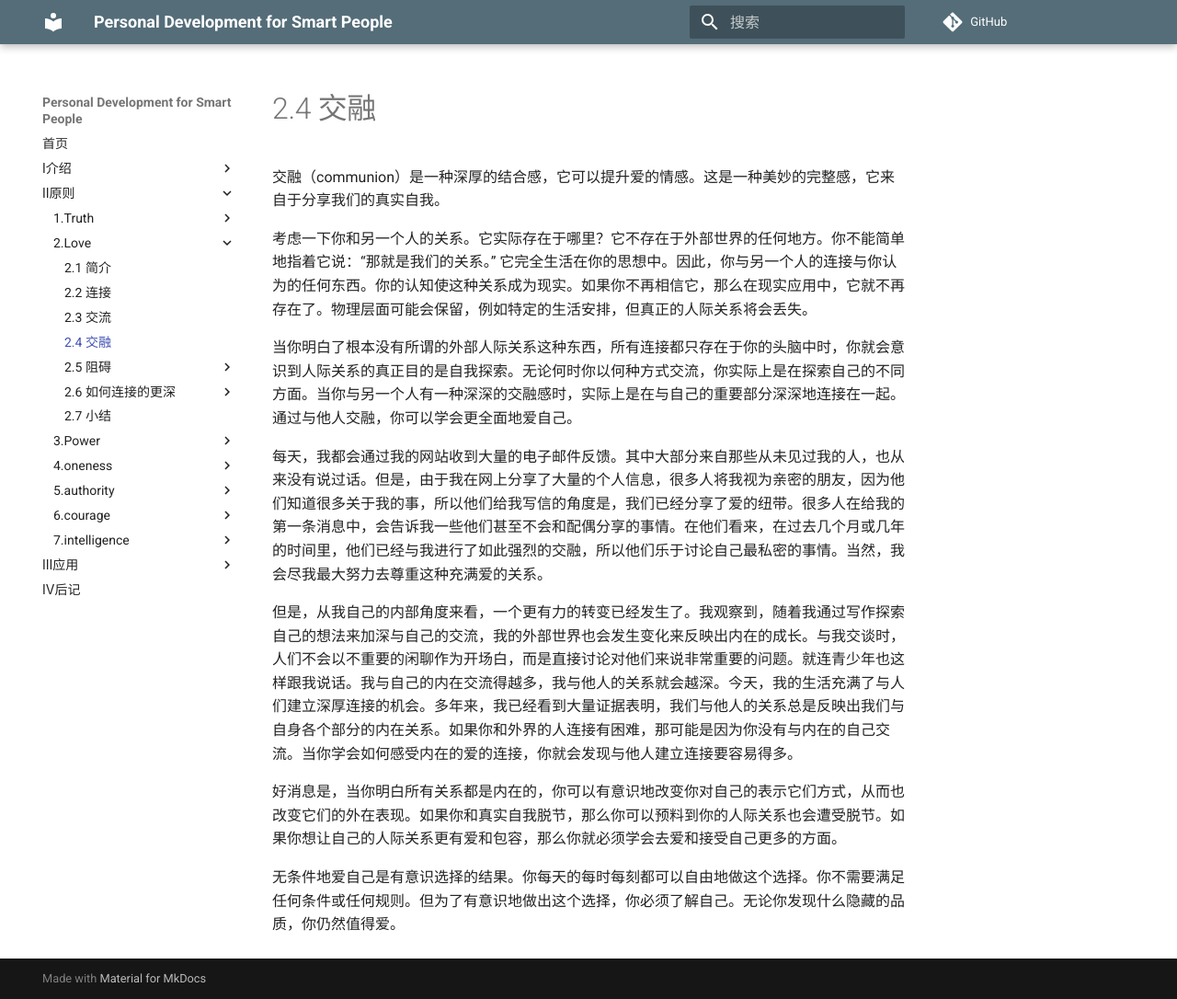
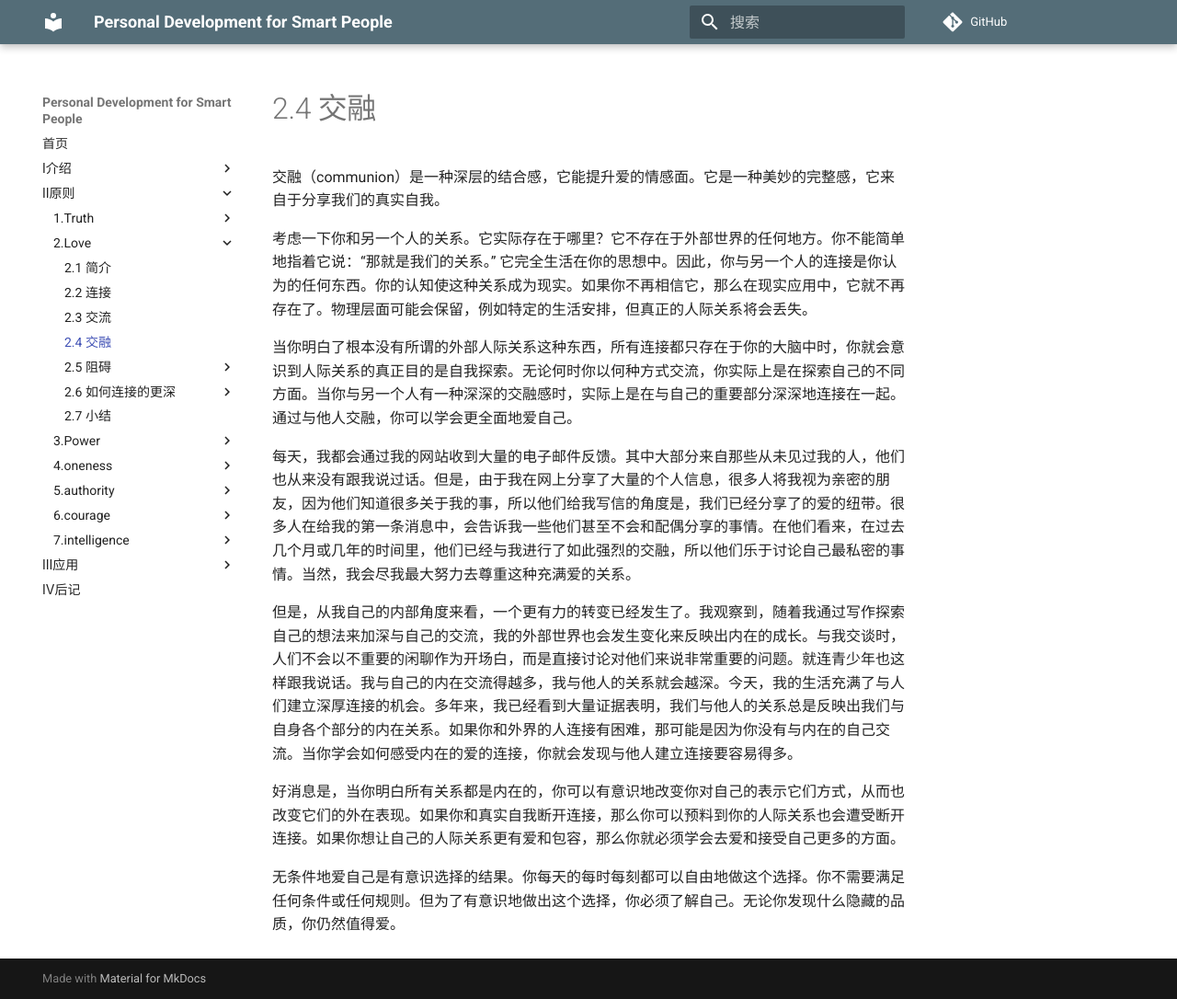
Before and after one commit to wtsnwei/pdsp, an MkDocs documentation site: the page built from docs/2.Principles/02.love/03.communion.md, in a window 1280 px wide and 1086 px high. Shown: the whole window at 92% size. Built offline with MkDocs 1.6.1 and Material for MkDocs 9.7.7, drawn with Linux system fonts in a browser that asks for light colours; comment, search, counter and statistics services are not loaded.

Commit message:
修正语句

```diff
--- a/docs/2.Principles/02.love/03.communion.md
+++ b/docs/2.Principles/02.love/03.communion.md
@@ -4,16 +4,16 @@ title:    communion
 date:     2021-03-05
 ---
 
-交融（communion）是一种深厚的结合感，它可以提升爱的情感。这是一种美妙的完整感，它来自于分享我们的真实自我。
+交融（communion）是一种深层的结合感，它能提升爱的情感面。它是一种美妙的完整感，它来自于分享我们的真实自我。
 
-考虑一下你和另一个人的关系。它实际存在于哪里？它不存在于外部世界的任何地方。你不能简单地指着它说：“那就是我们的关系。” 它完全生活在你的思想中。因此，你与另一个人的连接与你认为的任何东西。你的认知使这种关系成为现实。如果你不再相信它，那么在现实应用中，它就不再存在了。物理层面可能会保留，例如特定的生活安排，但真正的人际关系将会丢失。
+考虑一下你和另一个人的关系。它实际存在于哪里？它不存在于外部世界的任何地方。你不能简单地指着它说：“那就是我们的关系。” 它完全生活在你的思想中。因此，你与另一个人的连接是你认为的任何东西。你的认知使这种关系成为现实。如果你不再相信它，那么在现实应用中，它就不再存在了。物理层面可能会保留，例如特定的生活安排，但真正的人际关系将会丢失。
 
-当你明白了根本没有所谓的外部人际关系这种东西，所有连接都只存在于你的头脑中时，你就会意识到人际关系的真正目的是自我探索。无论何时你以何种方式交流，你实际上是在探索自己的不同方面。当你与另一个人有一种深深的交融感时，实际上是在与自己的重要部分深深地连接在一起。通过与他人交融，你可以学会更全面地爱自己。
+当你明白了根本没有所谓的外部人际关系这种东西，所有连接都只存在于你的大脑中时，你就会意识到人际关系的真正目的是自我探索。无论何时你以何种方式交流，你实际上是在探索自己的不同方面。当你与另一个人有一种深深的交融感时，实际上是在与自己的重要部分深深地连接在一起。通过与他人交融，你可以学会更全面地爱自己。
 
-每天，我都会通过我的网站收到大量的电子邮件反馈。其中大部分来自那些从未见过我的人，也从来没有说过话。但是，由于我在网上分享了大量的个人信息，很多人将我视为亲密的朋友，因为他们知道很多关于我的事，所以他们给我写信的角度是，我们已经分享了爱的纽带。很多人在给我的第一条消息中，会告诉我一些他们甚至不会和配偶分享的事情。在他们看来，在过去几个月或几年的时间里，他们已经与我进行了如此强烈的交融，所以他们乐于讨论自己最私密的事情。当然，我会尽我最大努力去尊重这种充满爱的关系。
+每天，我都会通过我的网站收到大量的电子邮件反馈。其中大部分来自那些从未见过我的人，他们也从来没有跟我说过话。但是，由于我在网上分享了大量的个人信息，很多人将我视为亲密的朋友，因为他们知道很多关于我的事，所以他们给我写信的角度是，我们已经分享了的爱的纽带。很多人在给我的第一条消息中，会告诉我一些他们甚至不会和配偶分享的事情。在他们看来，在过去几个月或几年的时间里，他们已经与我进行了如此强烈的交融，所以他们乐于讨论自己最私密的事情。当然，我会尽我最大努力去尊重这种充满爱的关系。
 
 但是，从我自己的内部角度来看，一个更有力的转变已经发生了。我观察到，随着我通过写作探索自己的想法来加深与自己的交流，我的外部世界也会发生变化来反映出内在的成长。与我交谈时，人们不会以不重要的闲聊作为开场白，而是直接讨论对他们来说非常重要的问题。就连青少年也这样跟我说话。我与自己的内在交流得越多，我与他人的关系就会越深。今天，我的生活充满了与人们建立深厚连接的机会。多年来，我已经看到大量证据表明，我们与他人的关系总是反映出我们与自身各个部分的内在关系。如果你和外界的人连接有困难，那可能是因为你没有与内在的自己交流。当你学会如何感受内在的爱的连接，你就会发现与他人建立连接要容易得多。
 
-好消息是，当你明白所有关系都是内在的，你可以有意识地改变你对自己的表示它们方式，从而也改变它们的外在表现。如果你和真实自我脱节，那么你可以预料到你的人际关系也会遭受脱节。如果你想让自己的人际关系更有爱和包容，那么你就必须学会去爱和接受自己更多的方面。
+好消息是，当你明白所有关系都是内在的，你可以有意识地改变你对自己的表示它们方式，从而也改变它们的外在表现。如果你和真实自我断开连接，那么你可以预料到你的人际关系也会遭受断开连接。如果你想让自己的人际关系更有爱和包容，那么你就必须学会去爱和接受自己更多的方面。
 
 无条件地爱自己是有意识选择的结果。你每天的每时每刻都可以自由地做这个选择。你不需要满足任何条件或任何规则。但为了有意识地做出这个选择，你必须了解自己。无论你发现什么隐藏的品质，你仍然值得爱。
```
